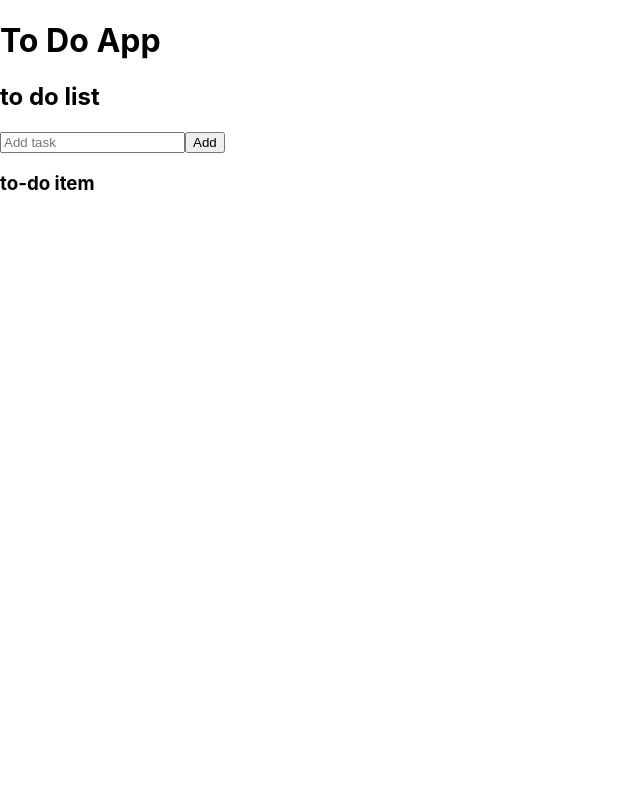
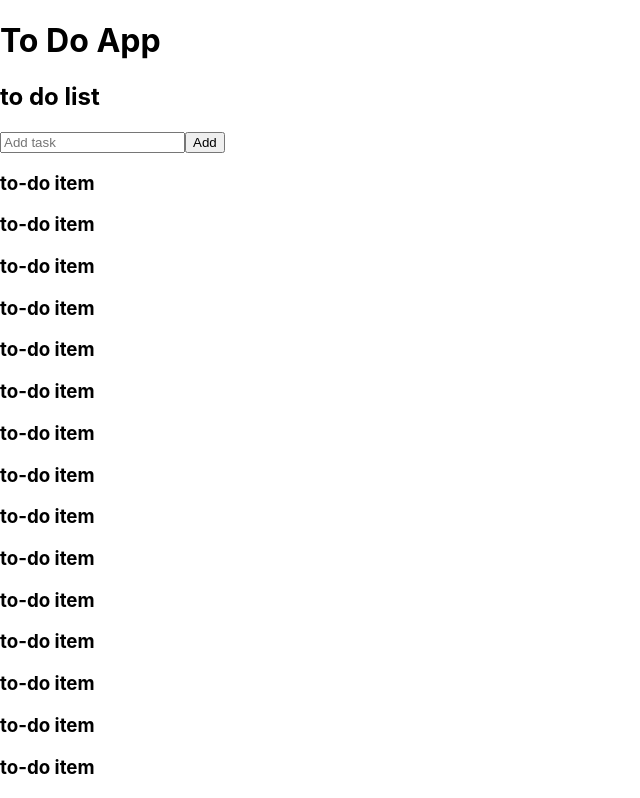
Before and after one commit to mindy-d-tran/to-do-list-react, a React (Create React App) app: page / in a window 1280 px wide. Shown: the top 798 px of the page, without its empty margins (0-640 px from the left). Built offline with nearby package versions, Linux system fonts and the light colour scheme.

Commit message:
add mapping function to add initial data

```diff
--- a/src/components/ToDoList.js
+++ b/src/components/ToDoList.js
@@ -1,6 +1,16 @@
+// import { useState } from "react";
 import ToDoItem from "./ToDoItem";
 
+//importing data
+import toDoData from "../data/toDo.js";
+
 function ToDoList() {
+//   const [newTask, setNewTask] = useState("");
+
+//   const handleChange = (e) => {
+//     e.prevendDefault();
+//   };
+
   return (
     <div>
       <h2>to do list</h2>
@@ -13,7 +23,9 @@ function ToDoList() {
 
       {/* form to check the todo list items */}
       <form>
-        <ToDoItem />
+        {toDoData.map((toDoItem) => {
+          return <ToDoItem key={toDoItem.id} item={toDoItem} />;
+        })}
       </form>
     </div>
   );
```
